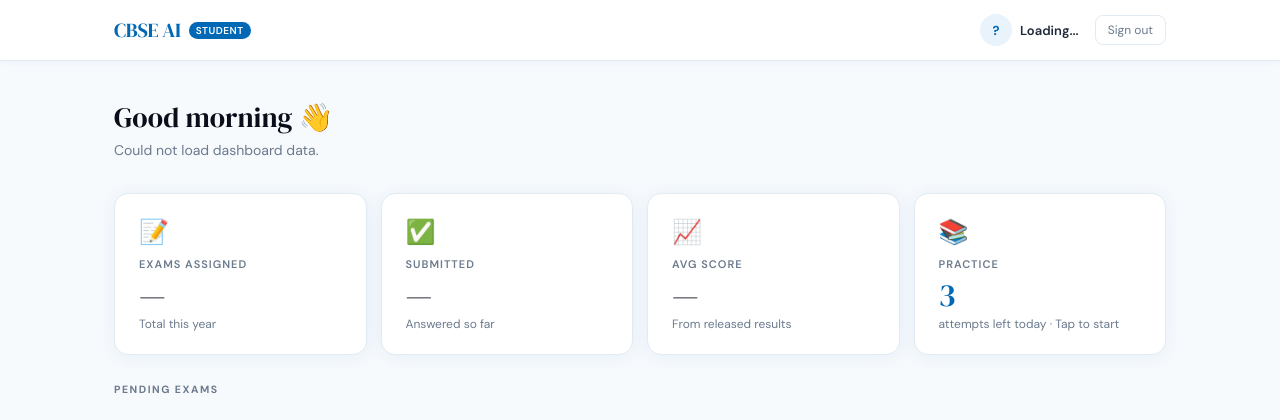
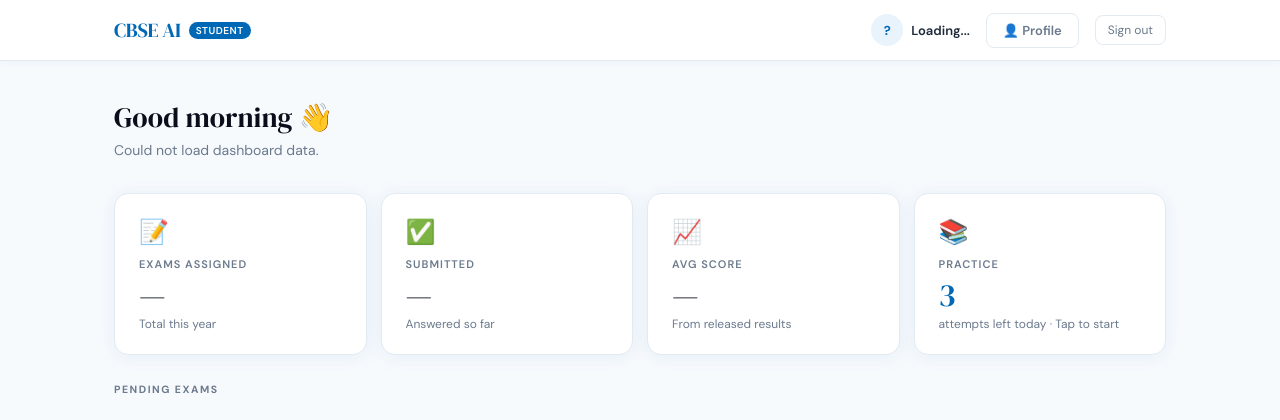
Before and after one commit to Yuvaraj-Premlal/cbse-grading, a Flask app: template cbse-web/templates/student.html in a window 1280 px wide. Shown: the top 420 px of the page. Run offline with Flask 3, Linux system fonts and the light colour scheme; the template is opened without the code that fills it, so the values that code supplies are empty; some libraries are stand-ins or nearby versions.

Commit message:
Update student.html

```diff
--- a/cbse-web/templates/student.html
+++ b/cbse-web/templates/student.html
@@ -317,6 +317,7 @@ nav{background:var(--white);border-bottom:1px solid var(--border);position:stick
           <div class="nav-avatar" id="nav-avatar">?</div>
           <span style="font-weight:600;color:var(--text);" id="nav-name">Loading...</span>
         </div>
+        <button class="btn btn-ghost btn-sm" onclick="showPage('page-profile')">👤 Profile</button>
         <button class="nav-logout" onclick="window.location.href='/logout'">Sign out</button>
       </div>
     </div>
@@ -722,6 +723,7 @@ nav{background:var(--white);border-bottom:1px solid var(--border);position:stick
       <div class="nav-logo">CBSE AI <span>STUDENT</span></div>
       <div class="nav-right">
         <button class="btn btn-ghost btn-sm" onclick="showPage('page-dashboard')">← Dashboard</button>
+        <button class="nav-logout" onclick="window.location.href='/logout'">Sign out</button>
       </div>
     </div>
   </nav>
```
